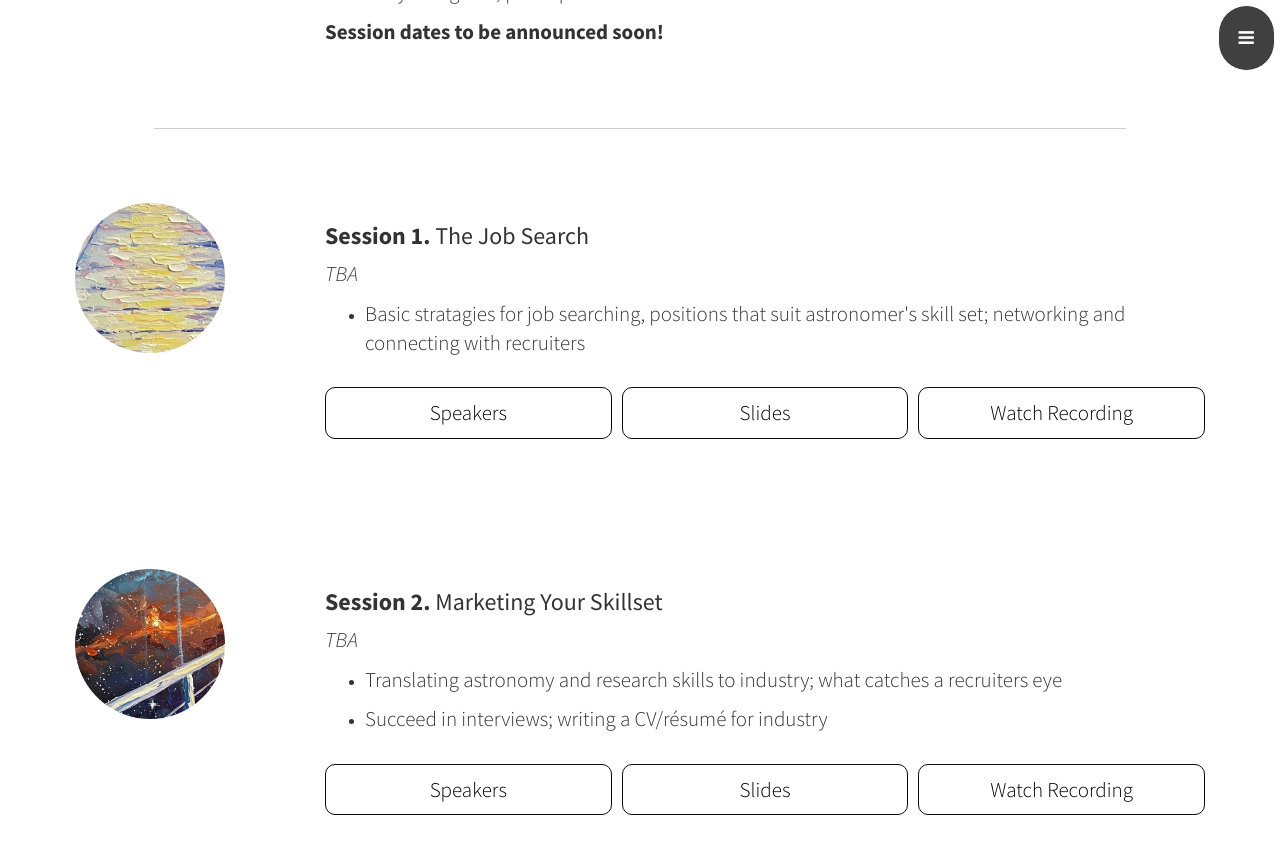
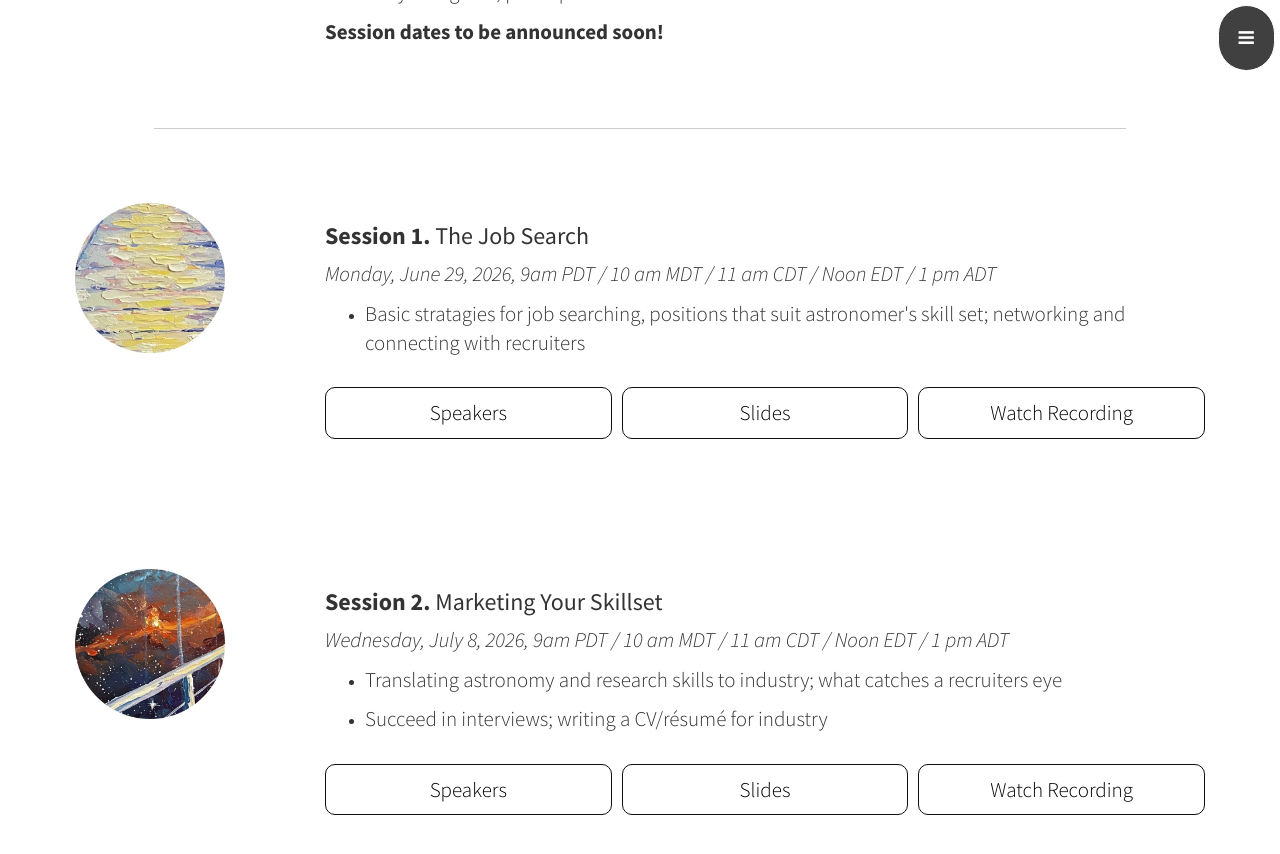
Before and after one commit to cascagsc/gaap2026, a Jekyll site: the page built from index.html, in a window 1280 px wide and 900 px high, scrolled down 1601 px. Shown: the top 854 px of the window. Built offline with Jekyll 4.4.1, drawn with Linux system fonts in a browser that asks for light colours; some of the changed text lies outside the part shown.

Commit message:
Updated speaker bios and dates

```diff
--- a/_includes/session1.html
+++ b/_includes/session1.html
@@ -10,7 +10,7 @@
         </div>
         <div class="content">
           <h3><b>Session 1.</b> The Job Search</h3>
-          <p class="lead"><i>TBA</i></p>
+          <p class="lead"><i>Monday, June 29, 2026, 9am PDT / 10 am MDT / 11 am CDT / Noon EDT / 1 pm ADT</i></p>
           <ul>
             <!-- <li><p class="lead">Basic knowledge (how many PDs you wanna apply for, what the process of getting offers is like, what's the difference between fellowships and positions, how to keep a spreadsheet to be organized...)</p></li> -->
             <li><p class="lead">Basic stratagies for job searching, positions that suit astronomer's skill set; networking and connecting with recruiters</p></li>
@@ -36,8 +36,10 @@
           </div>
 
           <div class="tab-content" id="tab1">
-            <p class="lead" style="margin-left: 15px;"><b>TBA</b> </p>
-            <!-- <p class="lead" style="margin-left: 15px;"><b>TBA</b> </p> -->
+            <p class="lead" style="margin-left: 15px;"><b>Mubdhi Rahman</b> (Founder & Principal, Sidrat Research)</p>
+            <p class="lead" style="margin-left: 15px;"><b>Samantha Ogrodnik</b> (Career Services, University of Victoria)</p>
+            <p class="lead" style="margin-left: 15px;"><b>Megan Tannock</b> (Developer, Cosmographic Software)</p>
+            <p class="lead" style="margin-left: 15px;"><b>Ryan Jackson</b> (Manager of Research, Covenant House Vancouver)</p>
           </div>
           <div class="tab-content" id="tab2">
             <div style="text-align: center;">
--- a/_includes/session2.html
+++ b/_includes/session2.html
@@ -10,7 +10,7 @@
         </div>
         <div class="content">
           <h3><b>Session 2.</b> Marketing Your Skillset</h3>
-          <p class="lead"><i>TBA</i></p>
+          <p class="lead"><i>Wednesday, July 8, 2026, 9am PDT / 10 am MDT / 11 am CDT / Noon EDT / 1 pm ADT</i></p>
           <ul>
             <li><p class="lead">Translating astronomy and research skills to industry; what catches a recruiters eye</p></li>
             <li><p class="lead">Succeed in interviews; writing a CV/résumé for industry</p></li>
@@ -24,8 +24,11 @@
           </div>
 
           <div class="tab-content" id="tab4">
-            <p class="lead" style="margin-left: 15px;"><b>TBA</b> </p>
-            <!-- <p class="lead" style="margin-left: 15px;"><b>Veronika Dornan</b>, CASCA Graduate Student Committee (McMaster University)</p> -->
+            <p class="lead" style="margin-left: 15px;"><b>Rebecca Maymon</b> (Academic Associate in Graduate Education, McGill University)</p>
+            <p class="lead" style="margin-left: 15px;"><b>Henry Ngo</b> (Director of Data Strategy, BC Public Service)</p>
+            <p class="lead" style="margin-left: 15px;"><b>Mike Chen</b> (Lead Data Scientist - Pro Bono Consulting Partnership)</p>
+            <p class="lead" style="margin-left: 15px;"><b>John Walmsley</b> (CEO/CTO/Program Director)</p>
+            <p class="lead" style="margin-left: 15px;"><b>Terrence Tricco</b> (Associate Professor of Computer Science, Memorial University of Newfoundland)</p>
             <!-- <p class="lead" style="margin-left: 15px;"><b>TBA</b> </p> -->
           </div>
           <div class="tab-content" id="tab5">
--- a/_includes/session3.html
+++ b/_includes/session3.html
@@ -10,7 +10,7 @@
         </div>
         <div class="content">
           <h3><b>Session 3.</b> Where to Go From Here</h3>
-          <p class="lead"><i>TBA</i></p>
+          <p class="lead"><i>Wednesday, July 15, 2026, 9am PDT / 10 am MDT / 11 am CDT / Noon EDT / 1 pm ADT</i></p>
           <ul>
             <li><p class="lead">Transitioning into industry; why industry was the right path </p></li>
             <li><p class="lead">Current state of the job market; the process of finding a job today</p></li>
@@ -27,9 +27,10 @@
           </div>
 
           <div class="tab-content" id="tab7">
-            <p class="lead" style="margin-left: 15px;"><b>TBA</b></p>
-            <!--<p class="lead" style="margin-left: 15px;"><b>TBA</b> </p> -->
-            <!--<p class="lead" style="margin-left: 15px;"><b>TBA</b> </p> -->
+            <p class="lead" style="margin-left: 15px;"><b>Spencer Bialek</b> (Machine Learning/AI Specialist, Ocean Networks Canada)</p>
+            <p class="lead" style="margin-left: 15px;"><b>Max Kurzner</b> (PhD Candidate, University of Victoria) </p>
+            <p class="lead" style="margin-left: 15px;"><b>Matthew Alessi</b> (Senior Data Scientist, HAmilton Health Scientist)</p>
+            <p class="lead" style="margin-left: 15px;"><b>Tomisin Jaiyesimi</b> (Sales Representative, Ancera)</p>
           </div>
           <div class="tab-content" id="tab8">
             <div style="text-align: center;">
```
